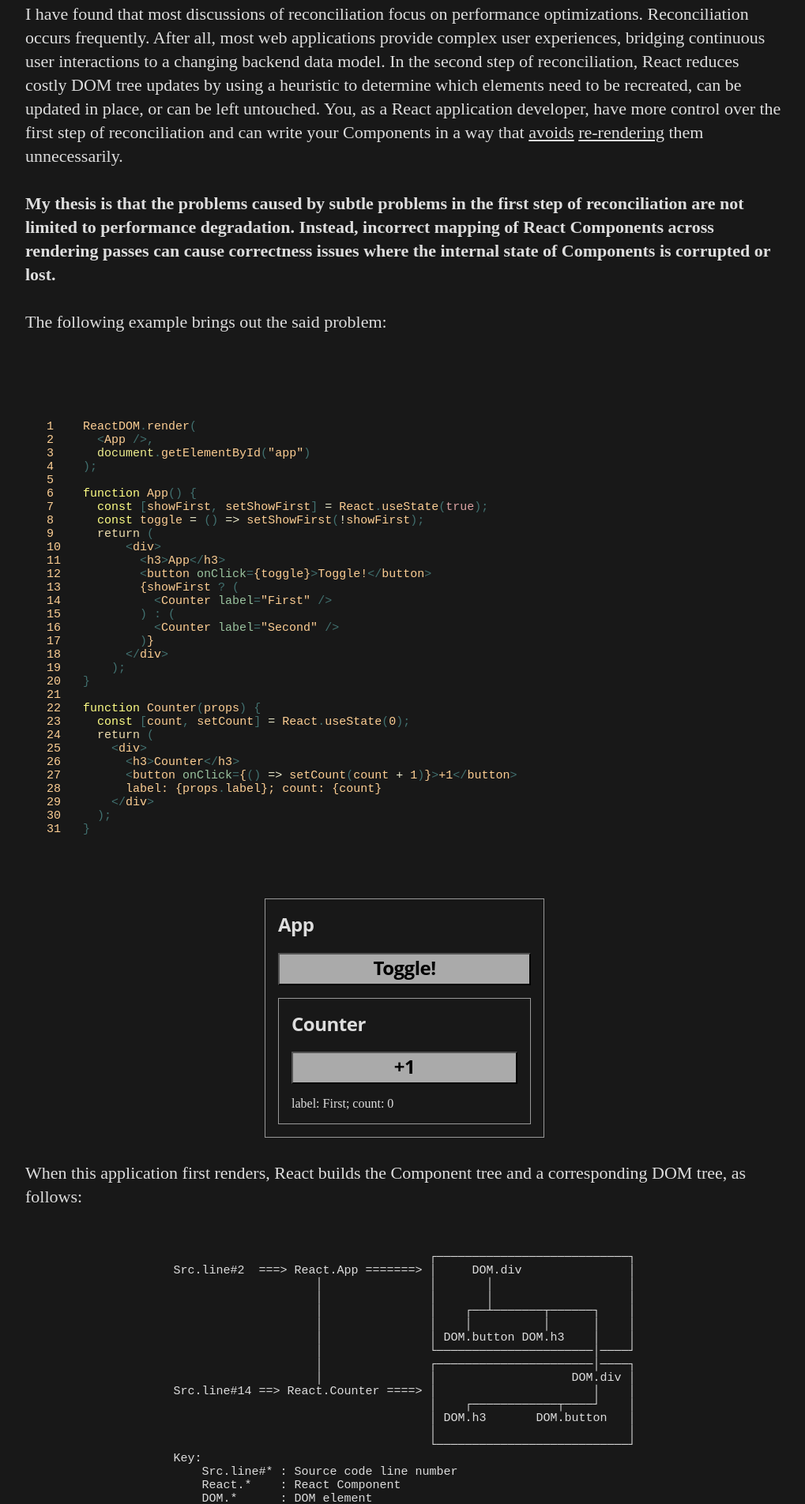
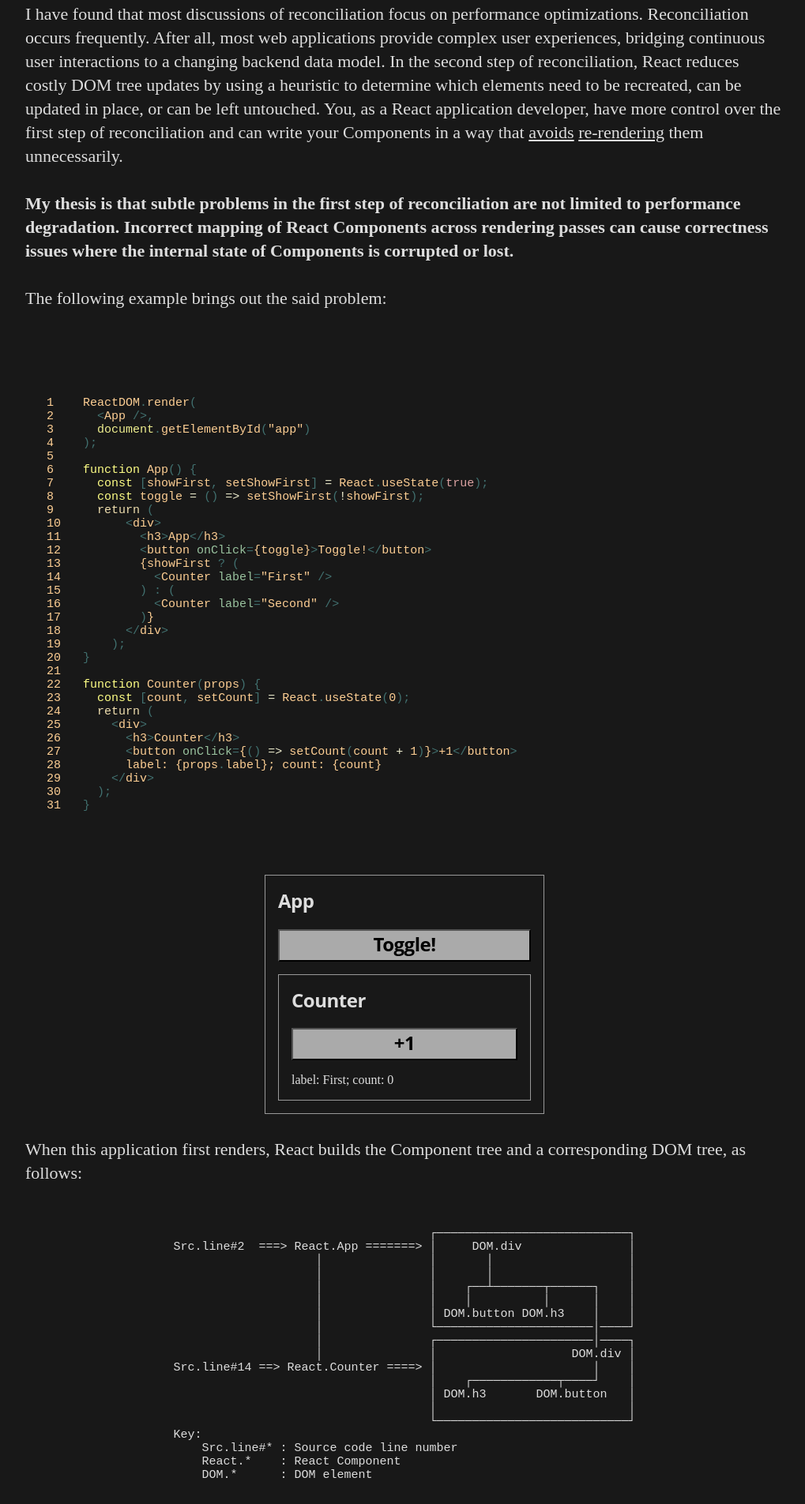
Before and after one commit to callpraths/callpraths.github.io, a Jekyll site: the page built from _posts/2022-03-30-react-reconciliation.md, in a window 1280 px wide. Shown: the part 455-2360 px from the top of the page at 79% size, without its empty margins (128-1147 px from the left). Built offline with Jekyll 4.4.1, drawn with Linux system fonts in a browser that asks for light colours; nearby versions of some CDN libraries; some web fonts are replaced.

Commit message:
small post feedback

```diff
--- a/_posts/2022-03-30-react-reconciliation.md
+++ b/_posts/2022-03-30-react-reconciliation.md
@@ -9,7 +9,7 @@ The [React] runtime maintains a tree of Components that maps into the [DOM eleme
 
 I have found that most discussions of reconciliation focus on performance optimizations. Reconciliation occurs frequently. After all, most web applications provide complex user experiences, bridging continuous user interactions to a changing backend data model. In the second step of reconciliation, React reduces costly DOM tree updates by using a heuristic to determine which elements need to be recreated, can be updated in place, or can be left untouched. You, as a React application developer, have more control over the first step of reconciliation and can write your Components in a way that [avoids][why-does-react-rerender] [re-rendering][common-react-mistakes] them unnecessarily.
 
-**My thesis is that the problems caused by subtle problems in the first step of reconciliation are not limited to performance degradation. Instead, incorrect mapping of React Components across rendering passes can cause correctness issues where the internal state of Components is corrupted or lost.**
+**My thesis is that subtle problems in the first step of reconciliation are not limited to performance degradation. Incorrect mapping of React Components across rendering passes can cause correctness issues where the internal state of Components is corrupted or lost.**
 
 The following example brings out the said problem:
 
@@ -206,3 +208,8 @@ ReactDOM.render(
 );
 
 </script>
+<style>
+.example-button :hover {
+  cursor: pointer;
+}
+</style>
```
Also changed, not shown: other parts of _posts/2022-03-30-react-reconciliation.md (+4 -2 lines).
